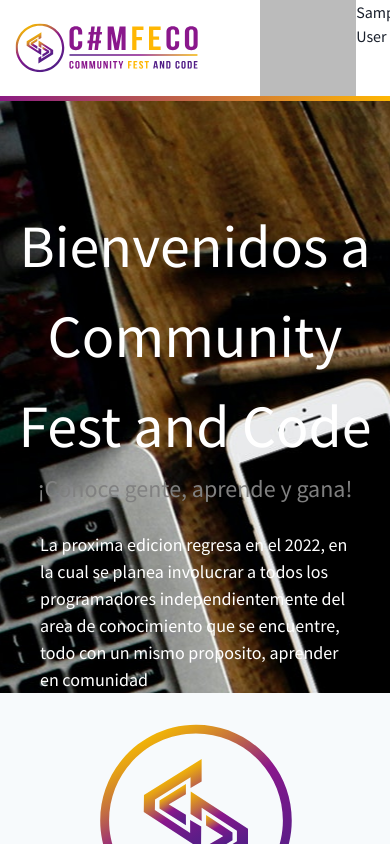
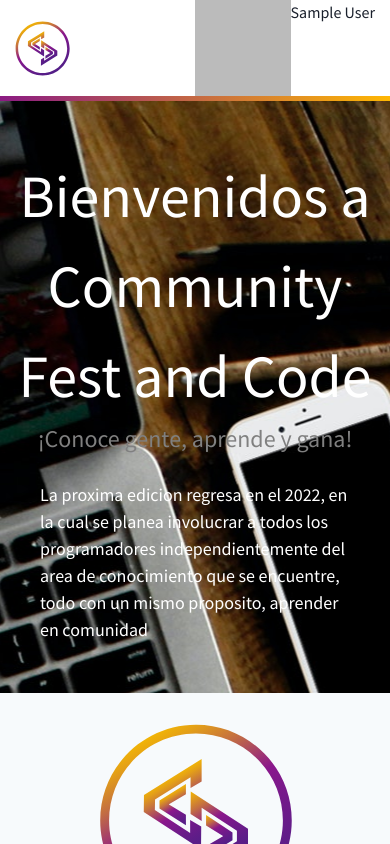
Before and after one commit to Comunidad-de-Programadores/team-react-17-comfeco, a Next.js app: page / in a window 390 px wide. Shown: the top 844 px of the page. Built offline with nearby package versions, Linux system fonts and the light colour scheme; no server answers; sample sign-in values are in the browser's storage.

Commit message:
Fixes on responsive

```diff
--- a/components/Homepage Head/HomepageHead.tsx
+++ b/components/Homepage Head/HomepageHead.tsx
@@ -6,15 +6,17 @@ import SimpleLogoSVG from "../navBar/ComfecoSVG/Simple"
 
 const HomepageHead: FC = () => {
   return (
-    <Flex h={["100vh", "87vh"]} flexDirection={["column", "row"]}>
+    <Flex h={["max-content", null, null, "87vh"]} flexDirection={["column", "row"]} pb="30px">
       <Box
         color="white"
         w={["100vw", "50vw"]}
         bgImage="url(/assets/pexels-ovan-57690.jpg)"
         bgPosition="top"
         bgRepeat="no-repeat"
+        pt="50px"
+        pb="50px"
       >
-        <Text pt="100px" w={["100vw", "50vw"]} fontSize="60px" fontWeight="normal" textAlign="center">
+        <Text w={["100vw", "50vw"]} fontSize="60px" fontWeight="normal" textAlign="center">
           Bienvenidos a Community Fest and Code
         </Text>
 
--- a/components/layout/layout.tsx
+++ b/components/layout/layout.tsx
@@ -23,10 +23,10 @@ const Layout: FC = ({ children }) => {
         <HStack m={["auto 15px auto 15px", "auto 30px auto 30px", null, "auto 65px auto 65px"]} w="100%">
           {router.pathname === "/terms-of-use" ? null : widthScreen > 767 ? (
             <>
+              {isLogged ? (
+                <>
                   <ComfecoLogoSVG />
                   <Spacer />
-              {isLogged ? (
-                <>
                   <HStack justifyContent="center" w="full" spacing={"10%"}>
                     <Link href="#">Inicio</Link>
 
@@ -41,6 +41,9 @@ const Layout: FC = ({ children }) => {
                   <UserHeader />
                 </>
               ) : router.pathname === "/forgot-password" || router.pathname === "/signup" ? (
+                <>
+                  <ComfecoLogoSVG />
+                  <Spacer />
                   <Link href="/login">
                     <Button
                       leftIcon={<FaArrowLeft />}
@@ -53,13 +56,28 @@ const Layout: FC = ({ children }) => {
                       Iniciar sesion
                     </Button>
                   </Link>
-              ) : null}
                 </>
               ) : (
                 <>
                   <ComfecoLogoSVG />
                   <Spacer />
+                </>
+              )}
+            </>
+          ) : (
+            <>
+              {isLogged ? (
+                <>
+                  <SimpleLogoSVG />
+                  <Spacer />
                   <UserHeader />
+                </>
+              ) : (
+                <>
+                  <ComfecoLogoSVG />
+                  <Spacer />
+                </>
+              )}
             </>
           )}
         </HStack>
```
Lines whose indentation alone changed are shown as unchanged.
